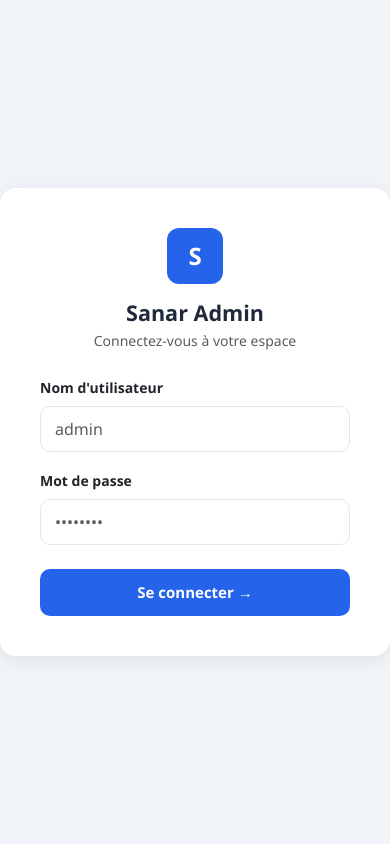
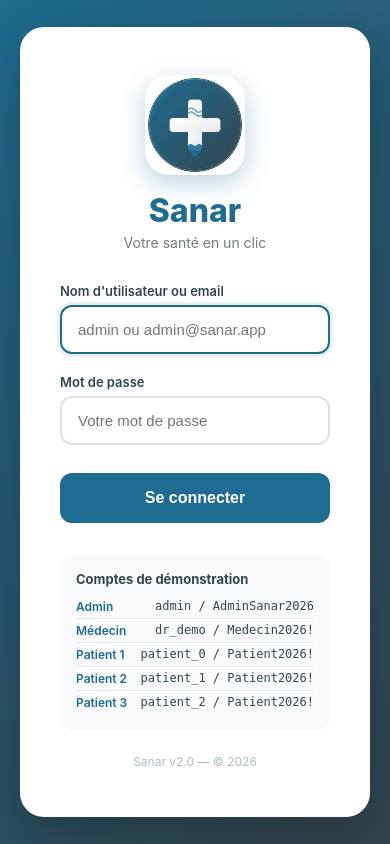
Before and after one commit to solange-dev-code/MyPpeProjects, a Django app: page /login/ in a window 390 px wide. Run offline with Django 5.2, Linux system fonts and the light colour scheme; parts of the project's set-up code (start-up, migrations or seed data) failed here and were passed over.

Commit message:
fix: identifiants démo corrigés + logo Sanar + page login commune
Corrections identifiants démo:
- Emails alignés avec usernames : patient_0@demo.app, dr_demo@demo.app
- Nettoyage automatique des anciens comptes au seed (suppression doublons)
- Tableau des comptes démo affiché sur la page de login

Logo Sanar créé:
- SVG vectoriel + PNG (32/64/192/512px)
- Croix médicale blanche sur fond bleu dégradé + cœur + caducée
- Intégré dans la page de login (favicon + logo 192px)

Page de login web commune (templates/auth/login.html):
- Design responsive (mobile-first) avec gradient bleu médical
- Logo Sanar centré en haut
- Formulaire username/email + password
- Appel API /api/auth/login/ (JWT) en JavaScript
- Stockage token dans localStorage
- Redirection automatique selon rôle (patient → /, admin → /admin/)
- Tableau des 5 comptes démo visible (avec username + password)
- Messages d'erreur/succès avec animations

Configuration production:
- urls.py : service des fichiers statiques en production (re_path /static/)
- Dockerfile : collectstatic au build avec clés temporaires
- start_railway.sh : nettoyage + re-seed avec emails corrigés

```diff
--- a/sanar_admin/sanar_admin/urls.py
+++ b/sanar_admin/sanar_admin/urls.py
@@ -4,6 +4,8 @@ from django.urls import path, include
 from django.contrib.auth import views as auth_views
 from django.conf import settings
 from django.conf.urls.static import static
+from django.views.static import serve
+from django.urls import re_path
 from drf_spectacular.views import (
     SpectacularAPIView, SpectacularSwaggerView, SpectacularRedocView
 )
@@ -45,4 +47,15 @@ urlpatterns = [
          name='api_docs'),
     path('api/redoc/', SpectacularRedocView.as_view(url_name='api_schema'),
          name='api_redoc'),
-] + static(settings.MEDIA_URL, document_root=settings.MEDIA_ROOT)
+]
+
+# Servir les fichiers statiques en production (Railway)
+# En dev, Django les sert automatiquement via runserver
+if not settings.DEBUG:
+    urlpatterns += [
+        re_path(r'^static/(?P<path>.*)$', serve, {
+            'document_root': settings.STATIC_ROOT,
+        }),
+    ]
+
+urlpatterns += static(settings.MEDIA_URL, document_root=settings.MEDIA_ROOT)
--- a/sanar_admin/templates/auth/login.html
+++ b/sanar_admin/templates/auth/login.html
@@ -3,92 +3,204 @@
 <head>
     <meta charset="UTF-8">
     <meta name="viewport" content="width=device-width, initial-scale=1.0">
-    <title>Sanar Admin - Connexion</title>
-    <link href="https://cdn.jsdelivr.net/npm/bootstrap@5.3.0/dist/css/bootstrap.min.css" rel="stylesheet">
+    <title>Sanar — Connexion</title>
+    <link rel="icon" type="image/png" href="/static/img/logo_sanar_32.png">
     <style>
+        * { margin: 0; padding: 0; box-sizing: border-box; }
         body {
-            background: #f1f5f9;
-            min-height: 100vh;
-            display: flex;
-            align-items: center;
-            justify-content: center;
-            font-family: 'Segoe UI', sans-serif;
+            font-family: 'Inter', -apple-system, BlinkMacSystemFont, 'Segoe UI', sans-serif;
+            background: linear-gradient(135deg, #1f6c92 0%, #32454e 100%);
+            min-height: 100vh; display: flex; align-items: center; justify-content: center;
+            padding: 20px;
         }
-        .login-card {
-            background: white;
-            border-radius: 16px;
-            padding: 40px;
-            width: 100%;
-            max-width: 420px;
-            box-shadow: 0 4px 20px rgba(0,0,0,0.08);
+        .login-container {
+            background: white; border-radius: 24px;
+            box-shadow: 0 20px 60px rgba(0,0,0,0.3);
+            max-width: 440px; width: 100%; padding: 48px 40px;
         }
+        .logo-section { text-align: center; margin-bottom: 32px; }
         .logo {
-            width: 56px;
-            height: 56px;
-            background: #2563EB;
-            border-radius: 12px;
-            display: flex;
-            align-items: center;
-            justify-content: center;
-            color: white;
-            font-size: 24px;
-            font-weight: bold;
-            margin: 0 auto 16px;
+            width: 100px; height: 100px; border-radius: 24px;
+            margin: 0 auto 16px; display: block;
+            box-shadow: 0 8px 24px rgba(31, 108, 146, 0.3);
         }
+        .brand { font-size: 32px; font-weight: 800; color: #1f6c92; margin-bottom: 4px; }
+        .tagline { font-size: 14px; color: #747b7e; }
+
+        .form-group { margin-bottom: 20px; }
+        label { display: block; font-size: 13px; font-weight: 600;
+                color: #32454e; margin-bottom: 6px; }
+        input {
+            width: 100%; padding: 14px 16px; font-size: 15px;
+            border: 2px solid #e0e0e0; border-radius: 12px;
+            transition: border-color 0.2s, box-shadow 0.2s;
+        }
+        input:focus { outline: none; border-color: #1f6c92;
+                      box-shadow: 0 0 0 3px rgba(31, 108, 146, 0.1); }
+
         .btn-login {
-            background: #2563EB;
-            color: white;
-            border: none;
-            padding: 12px;
-            border-radius: 10px;
-            width: 100%;
-            font-size: 15px;
-            font-weight: 600;
+            width: 100%; padding: 16px; font-size: 16px; font-weight: 700;
+            color: white; background: #1f6c92; border: none; border-radius: 12px;
+            cursor: pointer; transition: background 0.2s, transform 0.1s;
+            margin-top: 8px;
         }
-        .btn-login:hover { background: #1D4ED8; color: white; }
-        .form-control {
-            border-radius: 10px;
-            padding: 10px 14px;
-            border: 1px solid #e2e8f0;
+        .btn-login:hover { background: #1655a0; }
+        .btn-login:active { transform: scale(0.98); }
+        .btn-login:disabled { background: #acbdc5; cursor: not-allowed; }
+
+        .alert {
+            padding: 12px 16px; border-radius: 10px; font-size: 14px;
+            margin-bottom: 20px; display: none;
         }
-        .form-control:focus {
-            border-color: #2563EB;
-            box-shadow: 0 0 0 3px rgba(37,99,235,0.1);
+        .alert-error { background: #fef2f2; color: #a25b54; border: 1px solid #fecaca; }
+        .alert-success { background: #f0fdf4; color: #529067; border: 1px solid #bbf7d0; }
+
+        .demo-accounts {
+            margin-top: 32px; padding: 16px; background: #f8fafc;
+            border-radius: 12px; font-size: 12px; color: #747b7e;
         }
+        .demo-accounts h4 { color: #32454e; font-size: 13px; margin-bottom: 8px; }
+        .demo-accounts .account {
+            display: flex; justify-content: space-between;
+            padding: 4px 0; border-bottom: 1px solid #e8eaeb;
+        }
+        .demo-accounts .account:last-child { border-bottom: none; }
+        .demo-accounts .role { font-weight: 600; color: #1f6c92; }
+        .demo-accounts .credentials { font-family: monospace; color: #32454e; }
+
+        .footer { text-align: center; margin-top: 24px; font-size: 12px; color: #acbdc5; }
+        .spinner {
+            display: inline-block; width: 16px; height: 16px;
+            border: 2px solid rgba(255,255,255,0.3); border-radius: 50%;
+            border-top-color: white; animation: spin 0.8s linear infinite;
+            margin-right: 8px; vertical-align: middle;
+        }
+        @keyframes spin { to { transform: rotate(360deg); } }
     </style>
 </head>
 <body>
-    <div class="login-card">
-        <div class="logo">S</div>
-        <h4 class="text-center fw-bold mb-1" style="color:#1e293b;">Sanar Admin</h4>
-        <p class="text-center text-muted mb-4" style="font-size:14px;">
-            Connectez-vous à votre espace
-        </p>
+    <div class="login-container">
+        <div class="logo-section">
+            <img src="/static/img/logo_sanar_192.png" alt="Sanar" class="logo">
+            <div class="brand">Sanar</div>
+            <div class="tagline">Votre santé en un clic</div>
+        </div>
 
-        {% if form.errors %}
-        <div class="alert alert-danger" style="font-size:13px;">
-            Identifiants incorrects. Veuillez réessayer.
+        <div id="alert" class="alert alert-error"></div>
+
+        <form id="loginForm">
+            <div class="form-group">
+                <label for="username">Nom d'utilisateur ou email</label>
+                <input type="text" id="username" name="username"
+                       placeholder="admin ou admin@sanar.app" required autofocus>
+            </div>
+            <div class="form-group">
+                <label for="password">Mot de passe</label>
+                <input type="password" id="password" name="password"
+                       placeholder="Votre mot de passe" required>
+            </div>
+            <button type="submit" id="btnLogin" class="btn-login">
+                <span id="btnText">Se connecter</span>
+            </button>
+        </form>
+
+        <div class="demo-accounts">
+            <h4>Comptes de démonstration</h4>
+            <div class="account">
+                <span class="role">Admin</span>
+                <span class="credentials">admin / AdminSanar2026</span>
+            </div>
+            <div class="account">
+                <span class="role">Médecin</span>
+                <span class="credentials">dr_demo / Medecin2026!</span>
+            </div>
+            <div class="account">
+                <span class="role">Patient 1</span>
+                <span class="credentials">patient_0 / Patient2026!</span>
+            </div>
+            <div class="account">
+                <span class="role">Patient 2</span>
+                <span class="credentials">patient_1 / Patient2026!</span>
+            </div>
+            <div class="account">
+                <span class="role">Patient 3</span>
+                <span class="credentials">patient_2 / Patient2026!</span>
+            </div>
         </div>
-        {% endif %}
 
-        <form method="post">
-            {% csrf_token %}
-            <div class="mb-3">
-                <label class="form-label fw-semibold" style="font-size:14px;">
-                    Nom d'utilisateur
-                </label>
-                <input type="text" name="username" class="form-control"
-                       placeholder="admin" required>
-            </div>
-            <div class="mb-4">
-                <label class="form-label fw-semibold" style="font-size:14px;">
-                    Mot de passe
-                </label>
-                <input type="password" name="password" class="form-control"
-                       placeholder="••••••••" required>
-            </div>
-            <button type="submit" class="btn-login">Se connecter →</button>
-        </form>
+        <div class="footer">
+            Sanar v2.0 — © 2026
+        </div>
     </div>
+
+    <script>
+        const API_BASE = window.location.origin + '/api';
+        const loginForm = document.getElementById('loginForm');
+        const alertDiv = document.getElementById('alert');
+        const btnLogin = document.getElementById('btnLogin');
+        const btnText = document.getElementById('btnText');
+
+        function showAlert(message, type = 'error') {
+            alertDiv.className = 'alert alert-' + type;
+            alertDiv.textContent = message;
+            alertDiv.style.display = 'block';
+        }
+
+        function hideAlert() { alertDiv.style.display = 'none'; }
+
+        loginForm.addEventListener('submit', async (e) => {
+            e.preventDefault();
+            hideAlert();
+            const username = document.getElementById('username').value.trim();
+            const password = document.getElementById('password').value;
+
+            btnLogin.disabled = true;
+            btnText.innerHTML = '<span class="spinner"></span>Connexion...';
+
+            try {
+                const response = await fetch(API_BASE + '/auth/login/', {
+                    method: 'POST',
+                    headers: { 'Content-Type': 'application/json' },
+                    body: JSON.stringify({ username, password })
+                });
+
+                const data = await response.json();
+
+                if (response.ok && data.access) {
+                    // Stocker le token
+                    localStorage.setItem('access_token', data.access);
+                    localStorage.setItem('refresh_token', data.refresh);
+                    localStorage.setItem('user_data', JSON.stringify(data.user));
+                    if (data.patient) {
+                        localStorage.setItem('patient_data', JSON.stringify(data.patient));
+                    }
+
+                    showAlert('Connexion réussie ! Redirection...', 'success');
+
+                    // Rediriger selon le rôle
+                    setTimeout(() => {
+                        if (data.patient) {
+                            // Patient → page d'accueil
+                            window.location.href = '/';
+                        } else if (data.require_2fa) {
+                            // Médecin avec 2FA
+                            window.location.href = '/2fa/';
+                        } else {
+                            // Admin ou médecin sans 2FA → admin
+                            window.location.href = '/admin/';
+                        }
+                    }, 1000);
+                } else {
+                    showAlert(data.error || 'Identifiants incorrects');
+                    btnLogin.disabled = false;
+                    btnText.textContent = 'Se connecter';
+                }
+            } catch (error) {
+                showAlert('Erreur de connexion au serveur. Vérifiez votre réseau.');
+                btnLogin.disabled = false;
+                btnText.textContent = 'Se connecter';
+            }
+        });
+    </script>
 </body>
 </html>
```
Also changed, not shown: sanar_admin/static/img/logo_sanar.svg (added), sanar_admin/static/img/logo_sanar_192.png (added), sanar_admin/static/img/logo_sanar_32.png (added), sanar_admin/static/img/logo_sanar_512.png (added), sanar_admin/static/img/logo_sanar_64.png (added), 2 other files.
